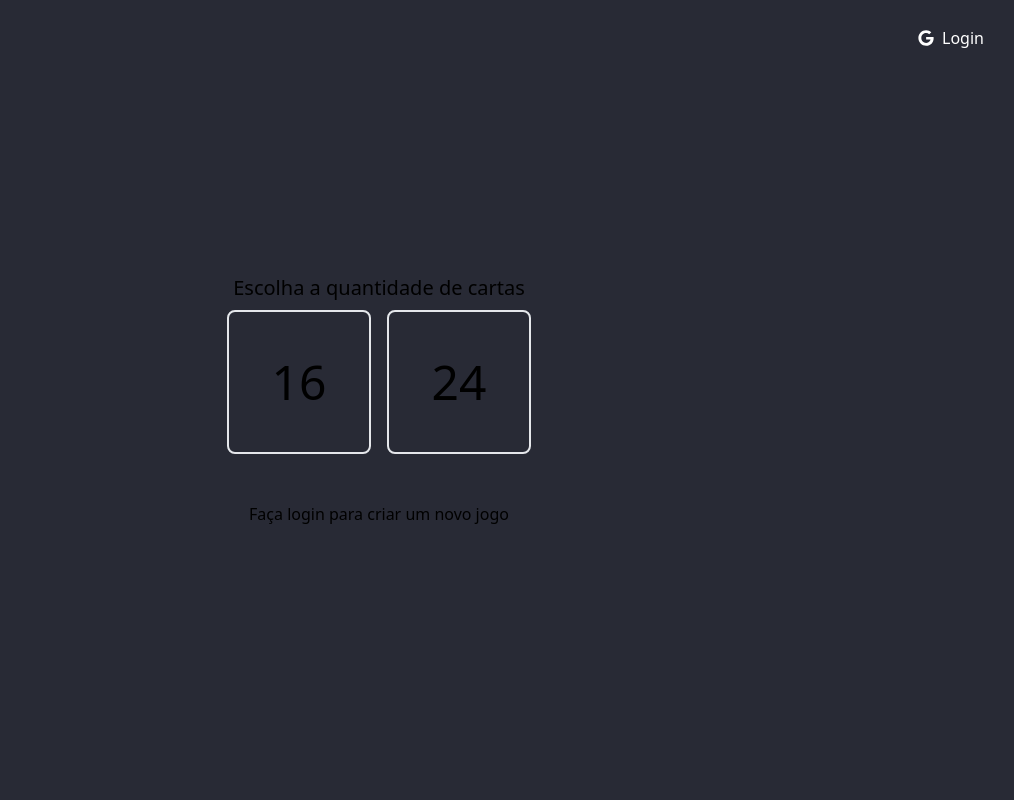
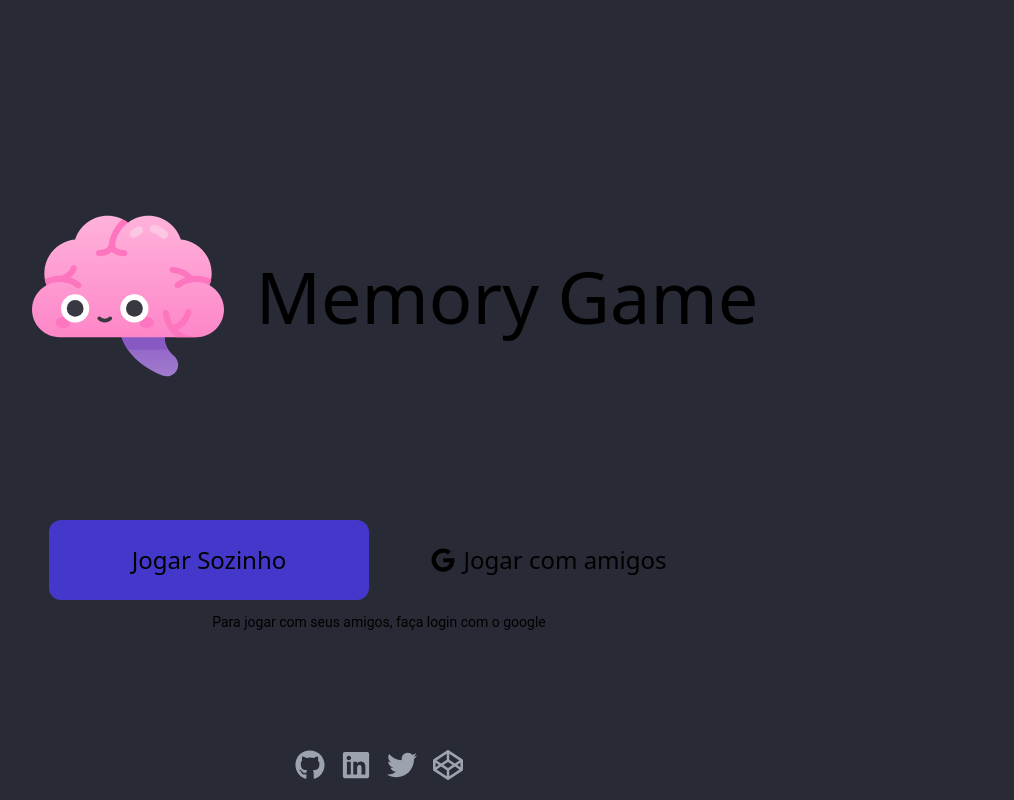
Before and after one commit to rhuangabrielsantos/memory-game, a React (Create React App) app: page /home in a window 1280 px wide. Shown: the whole page, without its empty margins (261-1275 px from the left). Built offline with nearby package versions, Linux system fonts and the light colour scheme; no server answers; what tailwind-dracula would draw is missing.

Commit message:
:hammer: Layout improvement

```diff
--- a/src/pages/Home.js
+++ b/src/pages/Home.js
@@ -6,6 +6,8 @@ import { useHistory } from "react-router-dom";
 import Header from "../components/Header";
 import ConfigurationGame from "../components/ConfigurationGame";
 import Screen from "../components/Screen";
+
+import Landing from "./Landing";
 
 import { useAuth } from "../hooks/useAuth";
 import { database } from "../services/firebase";
@@ -52,8 +54,9 @@ export default function Home() {
 
   return (
     <Screen>
+      {user ? (
+        <>
           <Header />
-
           <h1 className="font-righteous text-cullen text-xl">
             Escolha a quantidade de cartas
           </h1>
@@ -62,8 +65,6 @@ export default function Home() {
             <OptionGame format="16" active={is16} onClick={set16Game} />
             <OptionGame format="24" active={is24} onClick={set24Game} />
           </ConfigurationGame>
-
-      {user ? (
           <button
             onClick={handleCreateGame}
             className="flex items-center justify-center bg-indigo-700 mb-2 hover:bg-opacity-75 duration-300 w-64 h-14 font-righteous text-cullen text-xl rounded-md"
@@ -72,9 +73,11 @@ export default function Home() {
             <FaPlus className="mr-2" />
             Criar novo jogo
           </button>
+        </>
       ) : (
-        // TODO: Criar um layout pra essa porra
-        <h1>Faça login para criar um novo jogo</h1>
+        <>
+          <Landing />
+        </>
       )}
     </Screen>
   );
--- a/src/pages/MultiplayerLobby.js
+++ b/src/pages/MultiplayerLobby.js
@@ -99,7 +99,7 @@ export default function MultiplayerLobby() {
       <Header />
 
       <h1 className="font-righteous text-cullen text-5xl mb-10">Jogadores</h1>
-      <div className="grid grid-cols-2">
+      <div className="grid grid-cols-2 md:flex md:items-center md:justify-center">
         {players.map(player => (
           <User user={player.user} key={player.id} />
         ))}
```
Lines whose indentation alone changed are shown as unchanged.
